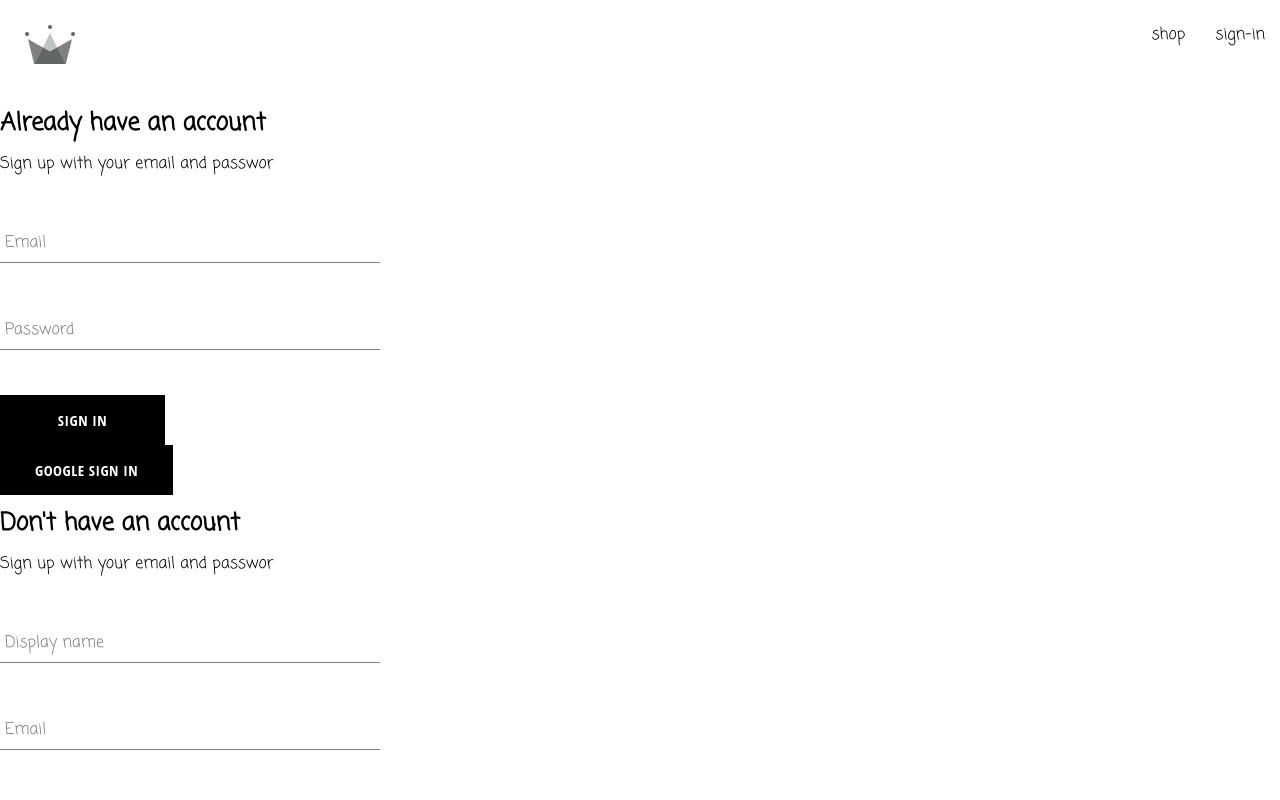
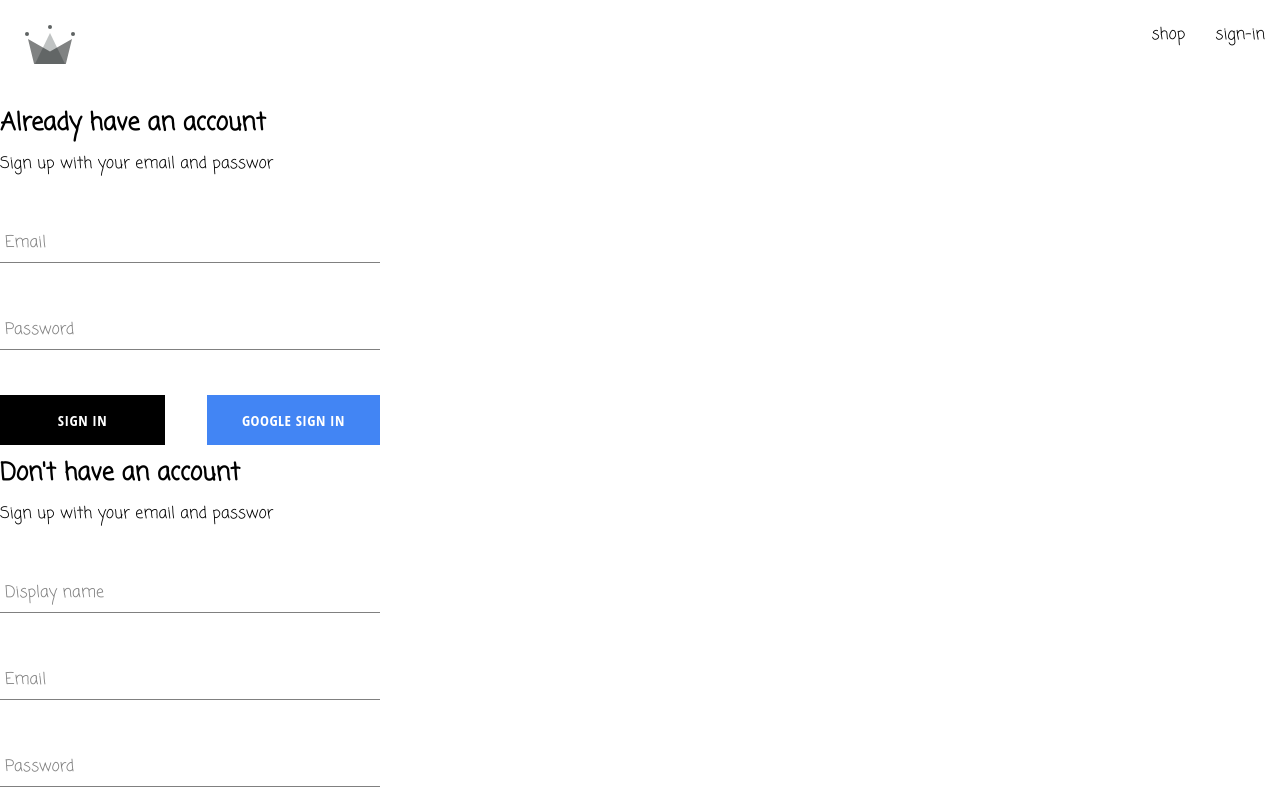
Before and after one commit to AnnaConda007/shop, a React (Create React App) app: page /auth in a window 1280 px wide. Shown: the top 800 px of the page. Built offline with nearby package versions, Linux system fonts and the light colour scheme; a web font is replaced by a local one.

Commit message:
авторизация по паролю

```diff
--- a/src/comonents/sign-in-form/sign-in-form.component.jsx
+++ b/src/comonents/sign-in-form/sign-in-form.component.jsx
@@ -1,5 +1,5 @@
 import { useState } from 'react';
-import { signInWithGooglePopup, createUserDocumentFrom } from '../../utils/firebase/firebase.utils';
+import { signInWithGooglePopup, createUserDocumentFrom , signInAuthWithEmailAndPassword} from '../../utils/firebase/firebase.utils';
 import FormInput from '../form-input/form-input.component';
 import './sign-in-form.styles.scss';
 import Button from '../button/button.component';
@@ -23,15 +23,19 @@ const SignInForm = () => {
 	const resetFormFields = () => {
 		setFormField(defaultFormField); // в состояние ипутов записывается изначальный объект, где инпуты = пустой строке
 	};
-	const handleSubmit = async (e) => {//  функция для вызова очищения формы, она вызывается на самой форме
+	const handleSubmit = async (e) => {
+		//  функция для вызова очищения формы, она вызывается на самой форме
 		e.preventDefault();
 		try {
+			const response = await signInAuthWithEmailAndPassword(email,password)
+			console.log(response)
 			resetFormFields();
 		} catch (error) {}
 	};
-	const signInWithGoogle = async () => { // функция авторизации , вызывается, на кнопке
+	const signInWithGoogle = async () => {
+		// функция авторизации , вызывается, на кнопке
 		const { user } = await signInWithGooglePopup(); // вызывается метод, определенный в файле firebase, открывается модальное окно гугл с автоматическим настроенными методами для авторизации, так как функции передается метод auth, signInWithGooglePopup возвращает ответ со всеми аданными пользовается, сохраняется свойство user
-		await createUserDocumentFrom(user); // данные из user передаются для дальнейшей обработки в файле в firebase
+		await createUserDocumentFrom(user); // данные из user передаются для дальнейшей обработки в файле в firebas e
 	};
 
 	return (
@@ -41,9 +45,12 @@ const SignInForm = () => {
 			<form onSubmit={handleSubmit}>
 				<FormInput label='Email' type='email' value={email} required onChange={handleChange} name='email' />
 				<FormInput label='Password' type='password' value={password} required onChange={handleChange} name='password' />
-
-				<Button type='submit'>Sign in</Button>
-				<Button onClick={signInWithGoogle}>Google sign in</Button>
+				<div  className='buttons-container'  >
+					<Button type='submit'>Sign in</Button>
+					<Button buttonClass={'google'} onClick={signInWithGoogle}>
+						Google sign in
+					</Button>
+				</div>
 			</form>
 		</div>
 	);
--- a/src/comonents/sign-in-form/sign-in-form.styles.scss
+++ b/src/comonents/sign-in-form/sign-in-form.styles.scss
@@ -7,3 +7,10 @@
 h2{
   margin: 10px 0;
 }
+
+
+.buttons-container {
+  display: flex;
+  justify-content: space-between;
+
+}
--- a/src/utils/firebase/firebase.utils.jsx
+++ b/src/utils/firebase/firebase.utils.jsx
@@ -1,5 +1,5 @@
 import { initializeApp } from 'firebase/app';
-import { getAuth, signInWithPopup, GoogleAuthProvider, createUserWithEmailAndPassword } from 'firebase/auth';
+import { getAuth, signInWithPopup, GoogleAuthProvider, createUserWithEmailAndPassword, signInWithEmailAndPassword } from 'firebase/auth';
 import { getFirestore, doc, getDoc, setDoc } from 'firebase/firestore';
 const firebaseConfig = {
 	apiKey: 'AIzaSyAwqTVAyyStC-DA4tHKryOiyBvxz5mKZZs',
@@ -23,6 +23,12 @@ export const createAuthWithEmailAndPassword = async (email, password) => {
 	if (!email || !password) return;
 	return await createUserWithEmailAndPassword(auth, email, password);
 };
+
+export const signInAuthWithEmailAndPassword = async (email, password) => {
+	if (!email || !password) return;
+	return await signInWithEmailAndPassword(auth, email, password);
+};
+
 export const db = getFirestore(); // доступ ко всей бд проекта
 export const createUserDocumentFrom = async (userAuth, additionalInfo) => {
 	//
```
Also changed, not shown: src/comonents/sign-up-form/sign-up-form.component.jsx (line endings or trailing spaces).
